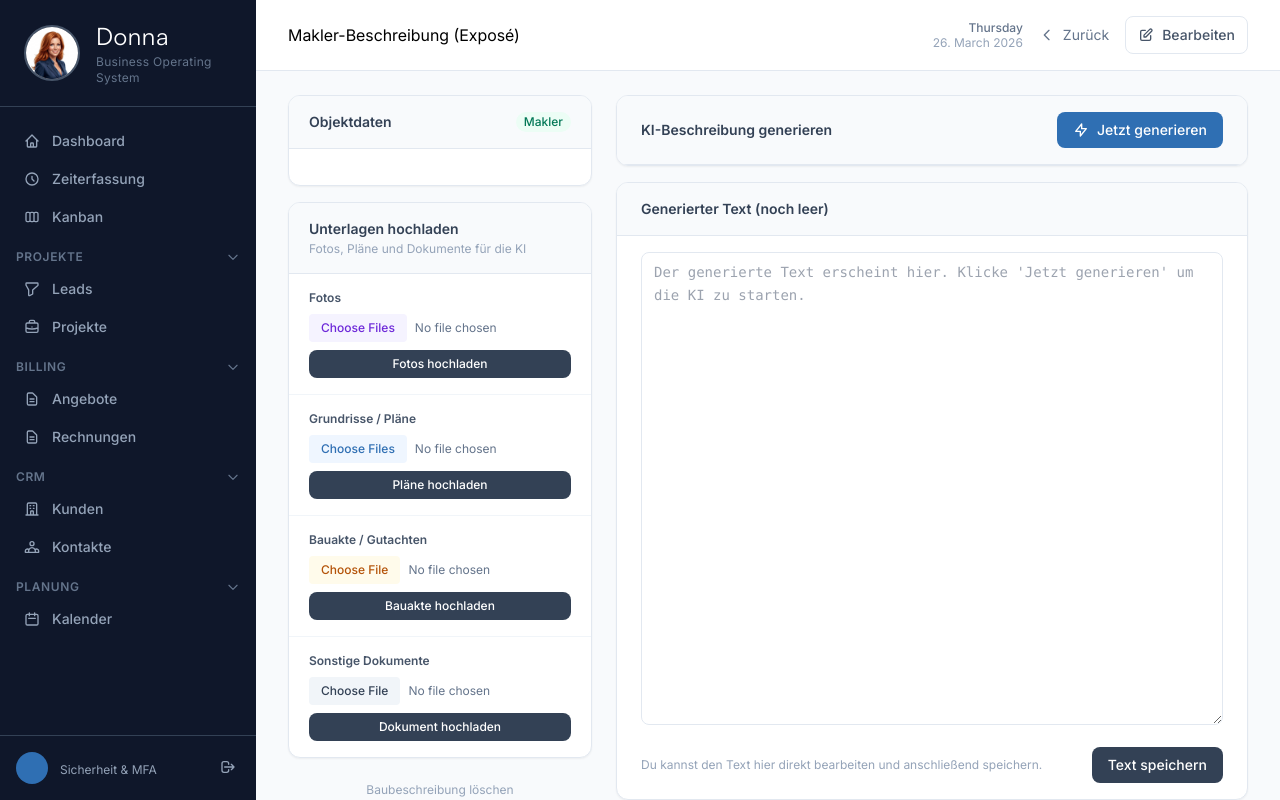
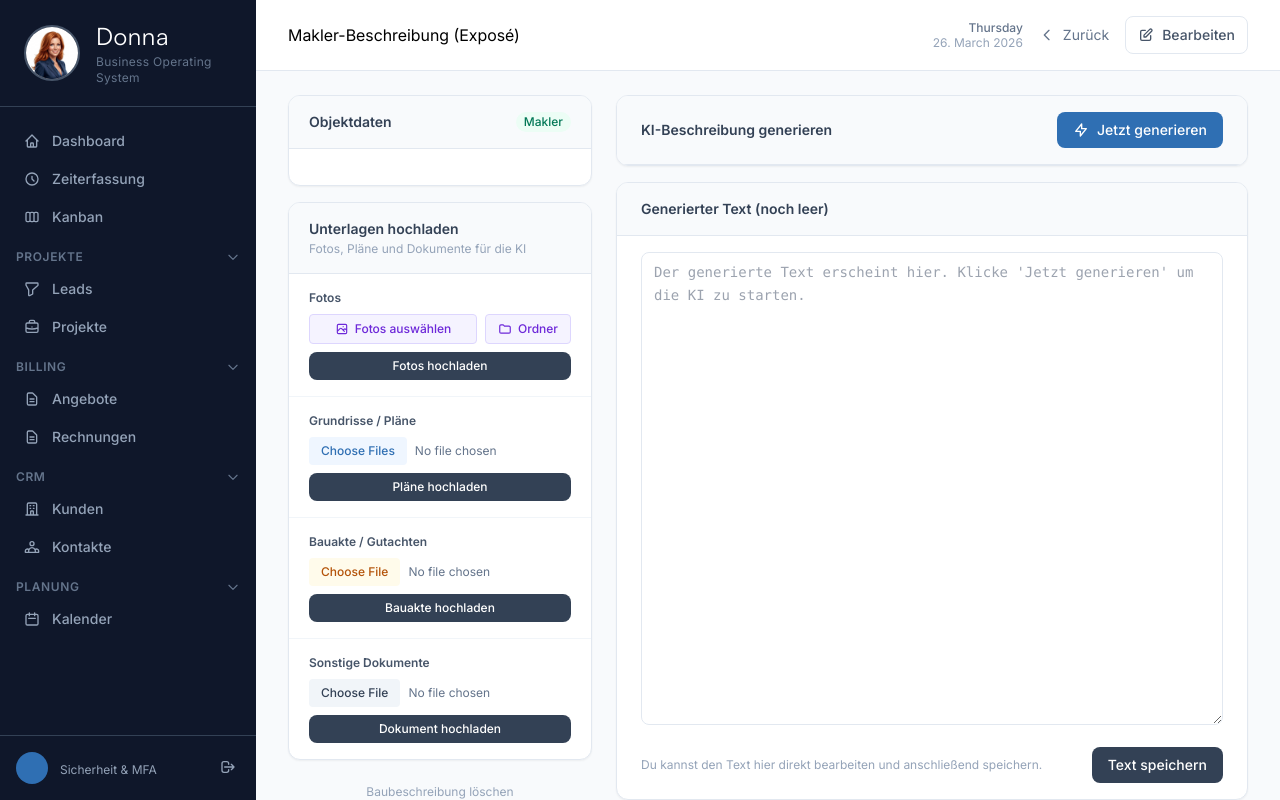
Before and after one commit to gt692/donna, a Django app: template donna/apps/proptech/templates/proptech/report_detail.html in a window 1280 px wide. Run offline with Django 4.2, Linux system fonts and the light colour scheme; the template is opened without the code that fills it, so the values that code supplies are empty; some libraries are stand-ins or nearby versions.

Commit message:
feat: folder upload button for photos (webkitdirectory)
Co-Authored-By: Claude Sonnet 4.6 <noreply@anthropic.com>

```diff
--- a/donna/apps/proptech/templates/proptech/report_detail.html
+++ b/donna/apps/proptech/templates/proptech/report_detail.html
@@ -100,15 +100,26 @@
       </div>
       <div class="divide-y divide-slate-100">
 
-        <!-- Fotos (mehrere gleichzeitig) -->
+        <!-- Fotos (mehrere gleichzeitig + Ordner) -->
         <div class="px-5 py-4">
           <p class="text-xs font-semibold text-slate-600 mb-2">Fotos</p>
           <form method="post" action="{% url 'proptech:file_upload' report.pk %}" enctype="multipart/form-data">
             {% csrf_token %}
             <input type="hidden" name="file_type" value="photo">
             <div class="space-y-2">
-              <input type="file" name="file" multiple accept="image/*"
-                     class="block w-full text-xs text-slate-500 file:mr-2 file:py-1.5 file:px-3 file:rounded file:border-0 file:text-xs file:font-medium file:bg-violet-50 file:text-violet-700 hover:file:bg-violet-100 cursor-pointer">
+              <div class="flex gap-2">
+                <label class="flex-1 flex items-center justify-center gap-1.5 px-3 py-1.5 rounded border border-violet-200 bg-violet-50 text-violet-700 text-xs font-medium cursor-pointer hover:bg-violet-100 transition">
+                  <svg class="w-3.5 h-3.5" fill="none" stroke="currentColor" viewBox="0 0 24 24"><path stroke-linecap="round" stroke-linejoin="round" stroke-width="2" d="M4 16l4.586-4.586a2 2 0 012.828 0L16 16m-2-2l1.586-1.586a2 2 0 012.828 0L20 14m-6-6h.01M6 20h12a2 2 0 002-2V6a2 2 0 00-2-2H6a2 2 0 00-2 2v12a2 2 0 002 2z"/></svg>
+                  Fotos auswählen
+                  <input type="file" name="file" multiple accept="image/*" class="hidden" onchange="updateLabel(this)">
+                </label>
+                <label class="flex items-center justify-center gap-1.5 px-3 py-1.5 rounded border border-violet-200 bg-violet-50 text-violet-700 text-xs font-medium cursor-pointer hover:bg-violet-100 transition" title="Ordner auswählen">
+                  <svg class="w-3.5 h-3.5" fill="none" stroke="currentColor" viewBox="0 0 24 24"><path stroke-linecap="round" stroke-linejoin="round" stroke-width="2" d="M3 7a2 2 0 012-2h4l2 2h8a2 2 0 012 2v8a2 2 0 01-2 2H5a2 2 0 01-2-2V7z"/></svg>
+                  Ordner
+                  <input type="file" name="file" multiple accept="image/*" webkitdirectory class="hidden" onchange="updateLabel(this)">
+                </label>
+              </div>
+              <p id="photo-label" class="text-xs text-slate-400 hidden"></p>
               <button type="submit"
                       class="w-full bg-slate-700 hover:bg-slate-800 text-white text-xs font-medium py-1.5 rounded-lg transition">
                 Fotos hochladen
@@ -305,6 +316,13 @@
 </div>
 
 <script>
+function updateLabel(input) {
+  const count = input.files.length;
+  if (count > 0) {
+    const label = input.closest('form').querySelector('[id$="-label"]');
+    if (label) { label.textContent = count + ' Datei' + (count !== 1 ? 'en' : '') + ' ausgewählt'; label.classList.remove('hidden'); }
+  }
+}
 document.getElementById('generate-form').addEventListener('submit', function() {
   document.getElementById('generate-loading').classList.remove('hidden');
   document.getElementById('generate-btn').disabled = true;
```
